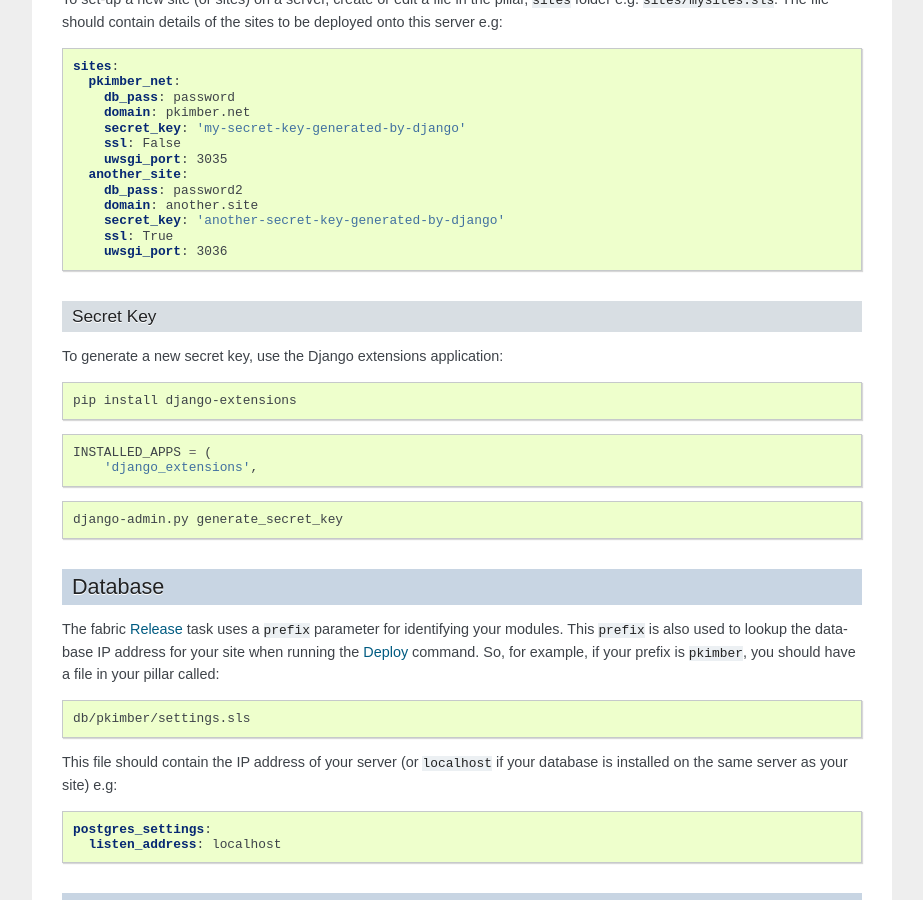
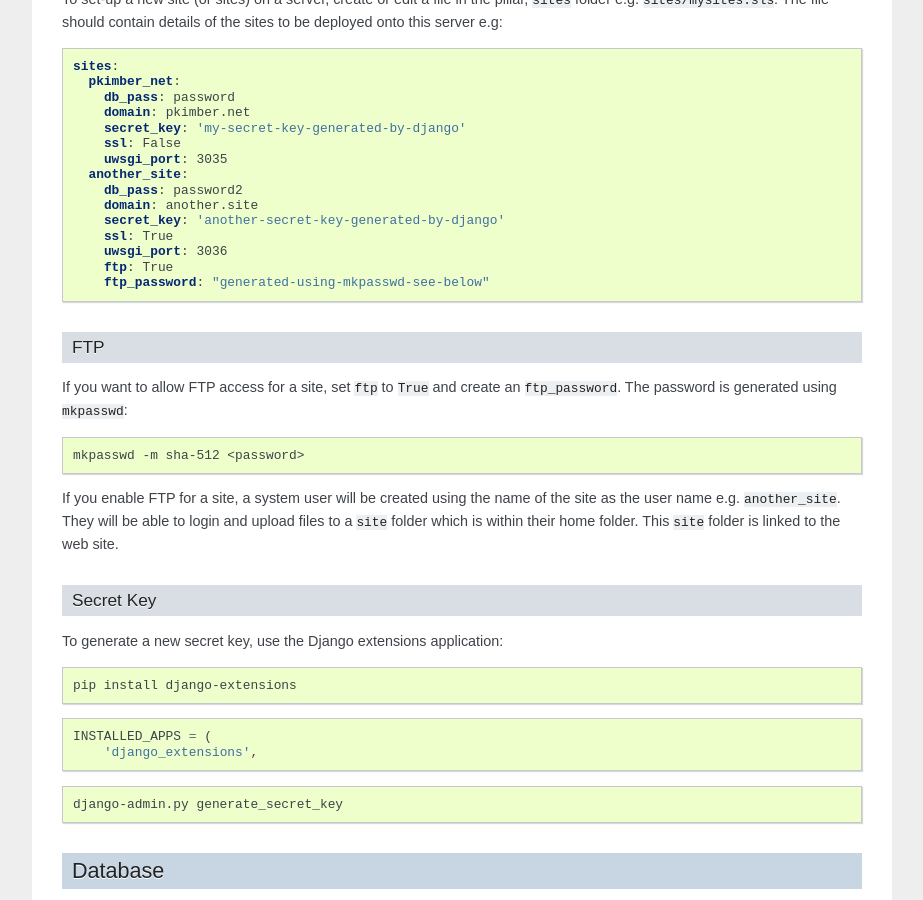
Before and after one commit to pkimber/old-docs-migrated-to-gitlab, a Sphinx documentation site: the page built from source/site-config.rst, in a window 1280 px wide and 900 px high, scrolled down 661 px. Shown: the whole window, without its empty margins (198-1121 px from the left). Built offline with Sphinx 7.4.7, drawn with Linux system fonts in a browser that asks for light colours.

Commit message:
Start work on FTP notes

```diff
--- a/source/site-config.rst
+++ b/source/site-config.rst
@@ -27,13 +27,13 @@ following folder structure::
   |  │  ├── devpi
   |  │  ├── ...
   |  └── ssl-cert
-  |      ├── hatherleigh.net
-  |      │   ├── server.key
-  |      │   └── ssl-unified.crt
-  |      ├── pkimber.net
-  |      │   ├── server.key
-  |      │   └── ssl-unified.crt
-  |      └── ...
+  |     ├── hatherleigh.net
+  |     │   ├── server.key
+  |     │   └── ssl-unified.crt
+  |     ├── pkimber.net
+  |     │   ├── server.key
+  |     │   └── ssl-unified.crt
+  |     └── ...
 
 Sites
 =====
@@ -57,6 +57,21 @@ details of the sites to be deployed onto this server e.g:
       secret_key: 'another-secret-key-generated-by-django'
       ssl: True
       uwsgi_port: 3036
+      ftp: True
+      ftp_password: "generated-using-mkpasswd-see-below"
+
+FTP
+---
+
+If you want to allow FTP access for a site, set ``ftp`` to ``True`` and create
+an ``ftp_password``.  The password is generated using ``mkpasswd``::
+
+  mkpasswd -m sha-512 <password>
+
+If you enable FTP for a site, a system user will be created using the name of
+the site as the user name e.g. ``another_site``.  They will be able to login
+and upload files to a ``site`` folder which is within their home folder.  This
+``site`` folder is linked to the web site.
 
 Secret Key
 ----------
```
